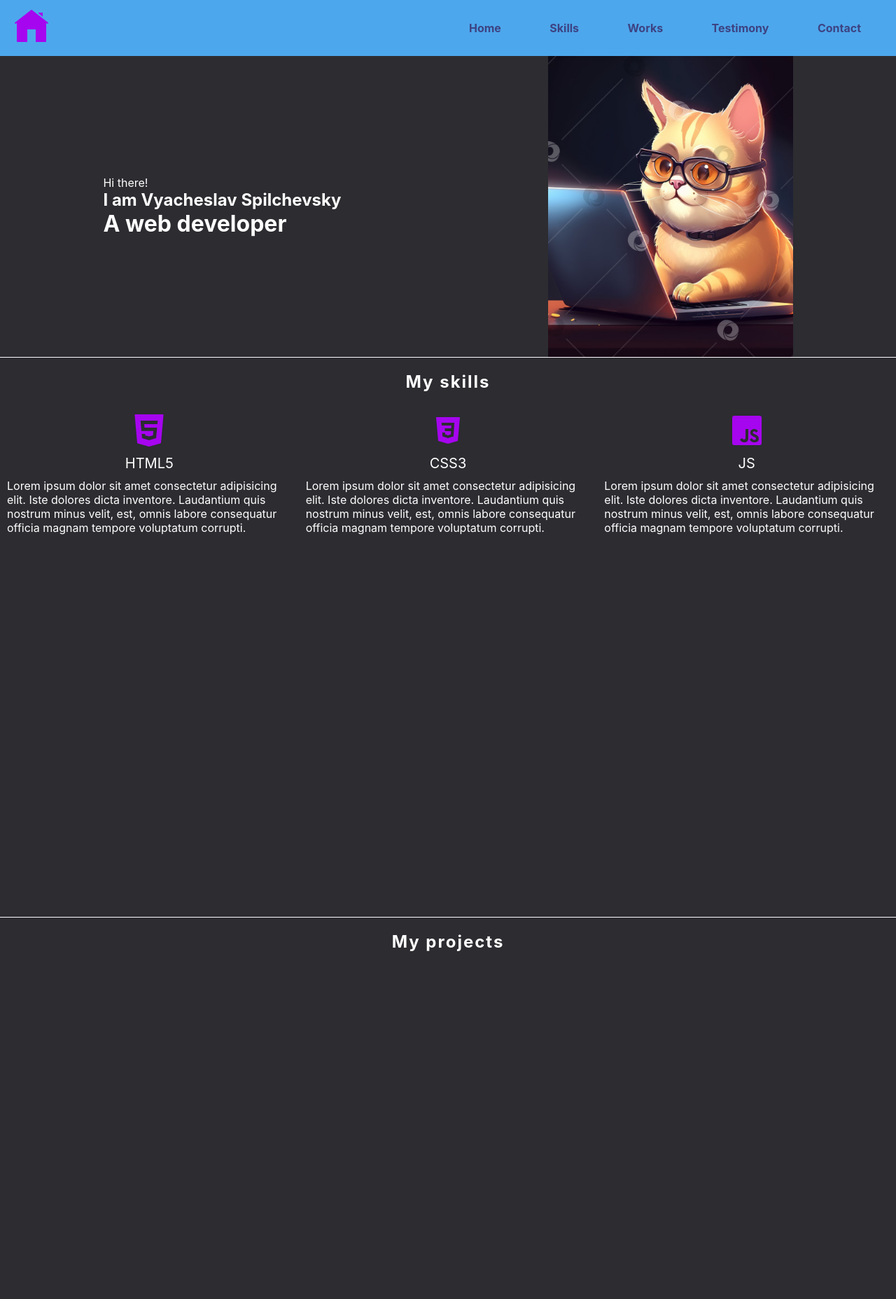
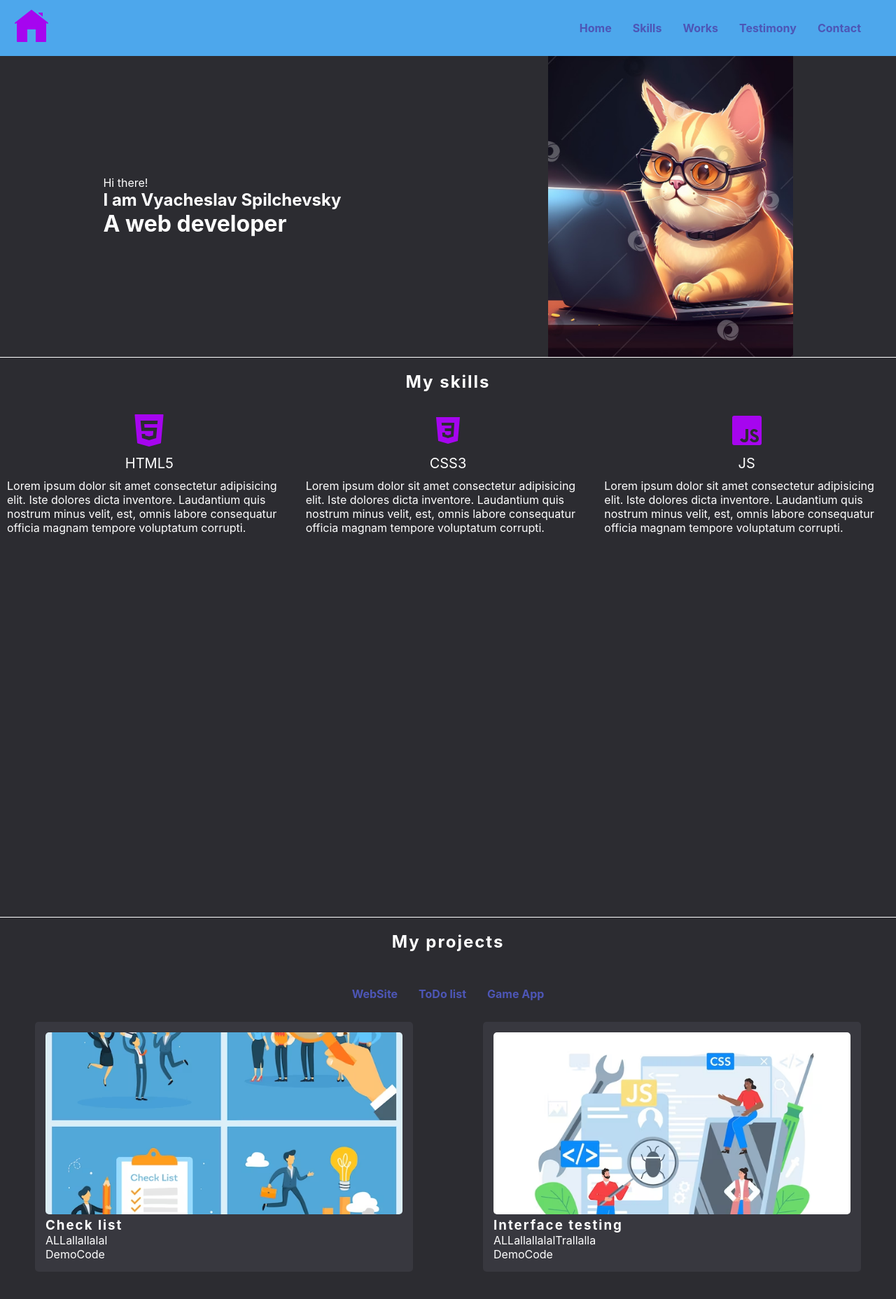
Before and after one commit to Vyacheslav-Spilch/homework-front, a React app in the folder portfolio-start-project-main/: page / in a window 1280 px wide. Shown: the top 1856 px of the page at 70% size. Built offline with nearby package versions, Linux system fonts and the light colour scheme.

Commit message:
adding chapter works

```diff
--- a/portfolio-start-project-main/src/components/FlexWrapper.tsx
+++ b/portfolio-start-project-main/src/components/FlexWrapper.tsx
@@ -13,5 +13,4 @@ export const FlexWrapper = styled.div<FlexWrapperPropsType>`
     justify-content: ${props => props.justify || "flex-start"};
     align-items: ${props => props.align || "stretch"};
     flex-wrap: ${props => props.wrap || "nowrap"};
-
 `
--- a/portfolio-start-project-main/src/components/SectionTitle.tsx
+++ b/portfolio-start-project-main/src/components/SectionTitle.tsx
@@ -10,5 +10,4 @@ export const SectionTitle = styled.h2<SectionTitlePropsType>`
     text-align: center;
     margin: 20px 0;
     letter-spacing: 2px;
-
 `
--- a/portfolio-start-project-main/src/components/menu/Menu.tsx
+++ b/portfolio-start-project-main/src/components/menu/Menu.tsx
@@ -4,47 +4,42 @@ import styled from "styled-components";
 
 
 
-export const Menu = (props: {menuItems: Array <string>}) => {
+export const Menu = (props: {
+    menuItems: Array <string>,
+    projectsItems?: Array <string>,
+}) => {
     return (
-        <StyledMenu>
+        <StyledMenu >
                 <ul>
                     {
-                        props.menuItems.map(el => <li>
-                            <a href="">{el}</a>
-                        </li>)
+                        props.menuItems.map((el, index) =>{
+                            return <li key={index}>
+                                <a href="">{el}</a>
+                            </li>
+                        })
                     }
-                    {/* <li>
-                        <a href="">Skills</a>
-                    </li>
-                    <li>
-                        <a href="">Works</a>
-                    </li>
-                    <li>
-                        <a href="">Testimony</a>
-                    </li>
-                    <li>
-                        <a href="">Contact</a>
-                    </li> */}
                 </ul>
             </StyledMenu>
     )
 }
 
+
+
 const StyledMenu = styled.nav`
-    width: 50%;
     padding: 30px;
     ul {
         display: flex;
-        justify-content: space-between;
+        justify-content: center;
+        gap: 30px;
         list-style-type: none;
 
     }
     a {
         text-decoration: none;
-        color: rgb(61, 67, 131);
+        color: rgb(77, 86, 182);
         font-weight: bold;
         &:hover {
-            color: green;
+            color: #806d00;
         }
     }
 `
--- a/portfolio-start-project-main/src/layout/header/Header.tsx
+++ b/portfolio-start-project-main/src/layout/header/Header.tsx
@@ -3,13 +3,13 @@ import styled from "styled-components";
 import { Logo } from "../../components/logo/Logo";
 import { Menu } from "../../components/menu/Menu";
 
-const itemsMenu = ["Home", "Skills", "Works", "Testimony", "Contact"]
+const menuHeader = ["Home", "Skills", "Works", "Testimony", "Contact"]
 
 export const Header = () => {
     return (
         <StyledHeader>
             <Logo  />
-            <Menu menuItems={itemsMenu}/>
+            <Menu menuItems={menuHeader}/>
         </StyledHeader>
     )
 }
--- a/portfolio-start-project-main/src/layout/section/main/Main.tsx
+++ b/portfolio-start-project-main/src/layout/section/main/Main.tsx
@@ -14,12 +14,12 @@ export const Main = () => {
                     <h2>I am Vyacheslav Spilchevsky</h2>
                     <h1>A web developer</h1>
                 </div>
-
-                <Photo src={`${photo}`} alt="" />
+                <Photo src={photo} alt="" />
             </FlexWrapper>
         </div>
     )
 }
+
 
 const Photo = styled.img`
     width: 350px;
--- a/portfolio-start-project-main/src/layout/works/Works.tsx
+++ b/portfolio-start-project-main/src/layout/works/Works.tsx
@@ -1,11 +1,23 @@
 import React from "react";
 import styled from "styled-components";
+import { FlexWrapper } from "../../components/FlexWrapper";
+import { Menu } from "../../components/menu/Menu";
 import { SectionTitle } from "../../components/SectionTitle";
+import { Work } from "./work/Work";
+import picture_1 from '../../assets/images/picture_1.jpg'
+import picture_2 from '../../assets/images/picture_2.jpg'
+
+const menuProjects = ["WebSite", "ToDo list", "Game App"]
 
 export const Works = () => {
     return (
         <StyledWorks>
             <SectionTitle>My projects</SectionTitle>
+            <Menu menuItems={menuProjects}/>
+            <FlexWrapper justify={"space-around"}>
+                <Work title={"Check list"} text={"ALLallallalal"} src={picture_1}/>
+                <Work title={"Interface testing"} text={"ALLallallalalTrallalla"} src={picture_2}/>
+            </FlexWrapper>
         </StyledWorks>
     )
 }
--- /dev/null
+++ b/portfolio-start-project-main/src/layout/works/work/Work.tsx
@@ -0,0 +1,46 @@
+import React from "react";
+import styled from "styled-components";
+
+type WorkPropsType = {
+    title: string,
+    text: string,
+    src: string
+}
+
+export const Work = (props: WorkPropsType) => {
+    return (
+        <StyledWork>
+            <Image src={props.src} alt=""/>
+            <Title>{props.title}</Title>
+            <Text>{props.text}</Text>
+            <Link>Demo</Link>
+            <Link>Code</Link>
+        </StyledWork>
+    )
+}
+
+const StyledWork = styled.div`
+    background-color: #38383f;
+    max-width: 540px;
+    width: 100%;
+    padding: 15px;
+    border-radius: 5px;
+`
+
+const Image = styled.img`
+    width: 100%;
+    height: 260px;
+    object-fit: cover;
+    border-radius: 5px;
+`
+
+const Title = styled.h3`
+    letter-spacing: 2px;
+`
+const Text = styled.p`
+
+`
+
+const Link = styled.a`
+
+`
```
Also changed, not shown: portfolio-start-project-main/src/assets/images/picture_1.jpg (added), portfolio-start-project-main/src/assets/images/picture_2.jpg (added).
